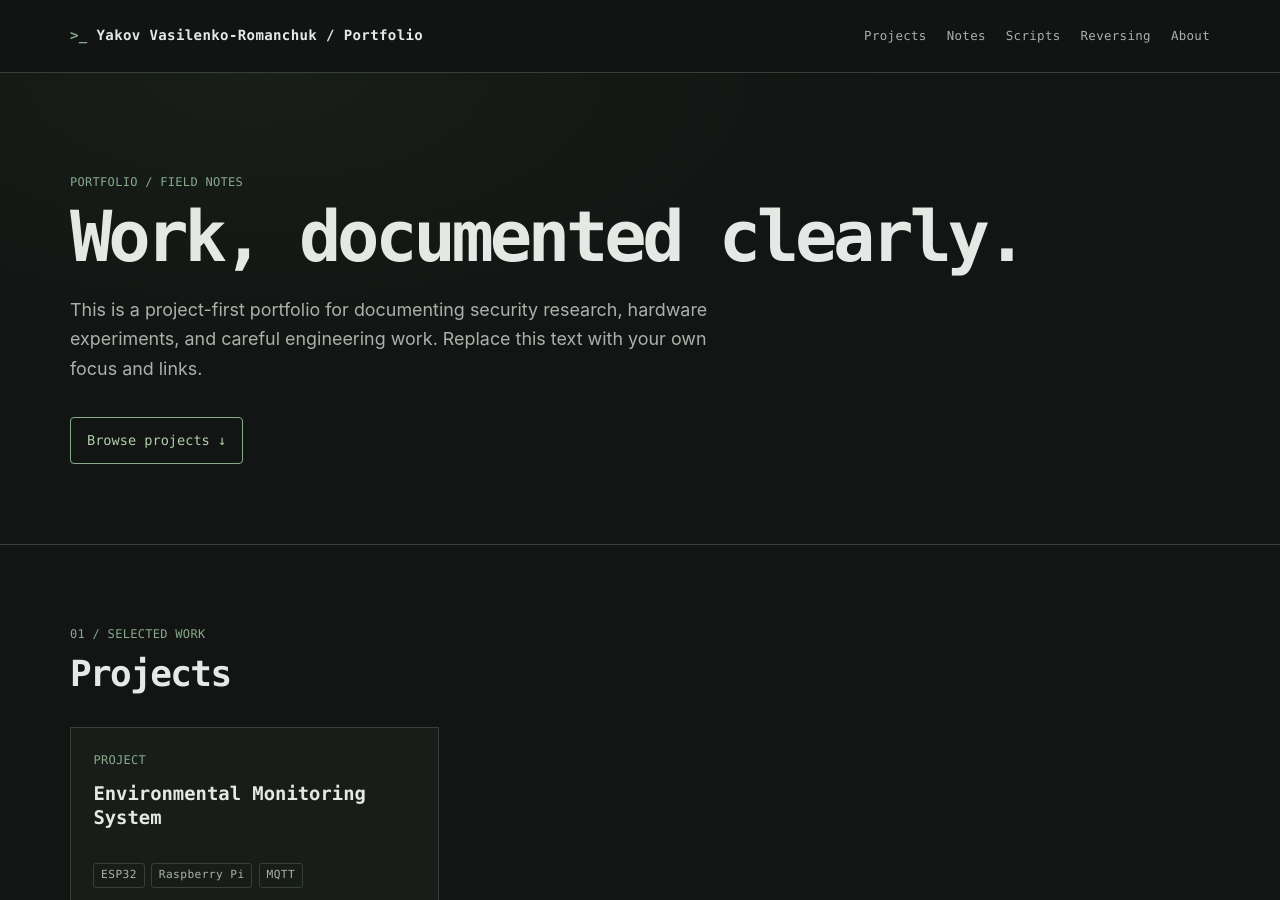
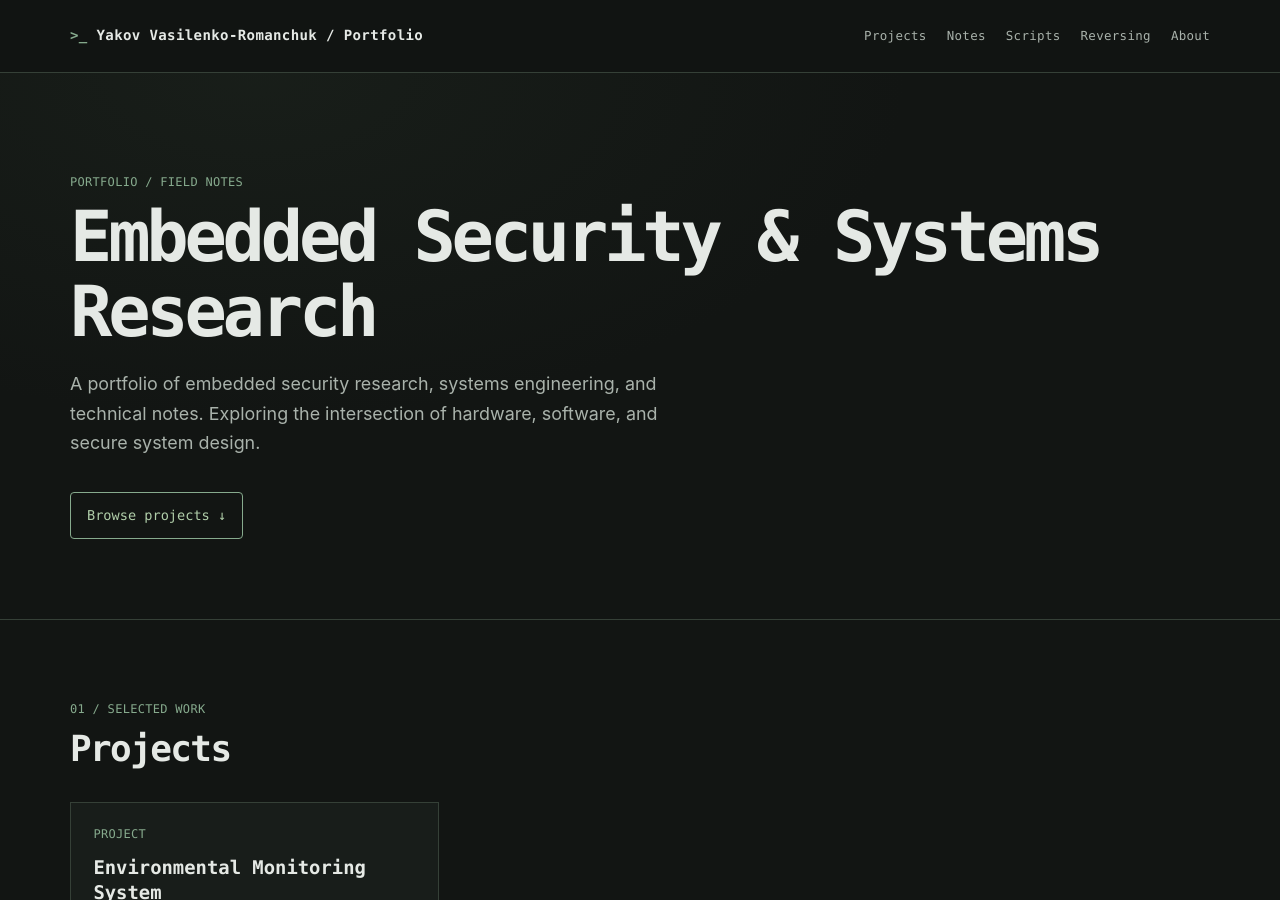
Before and after one commit to yromanchuk21/yromanchuk21.github.io, a Jekyll site: the page built from index.md, in a window 1280 px wide and 900 px high. Built offline with Jekyll 4.4.1, drawn with Linux system fonts in a browser that asks for light colours.

Commit message:
Modify title and goal/abstract

```diff
--- a/_layouts/home.html
+++ b/_layouts/home.html
@@ -4,7 +4,7 @@ layout: default
 <section class="hero">
   <div class="container">
     <p class="eyebrow">Portfolio / Field Notes</p>
-    <h1>Work, documented clearly.</h1>
+    <h1>Embedded Security &amp; Systems Research</h1>
     <div class="hero-copy">{{ content | markdownify }}</div>
     <a class="button" href="#projects">Browse projects <span aria-hidden="true">↓</span></a>
   </div>
--- a/index.md
+++ b/index.md
@@ -4,4 +4,4 @@ title: Projects
 ---
 
 <!-- Edit this introduction in index.md. It is deliberately generic example copy. -->
-This is a project-first portfolio for documenting security research, hardware experiments, and careful engineering work. Replace this text with your own focus and links.
+A portfolio of embedded security research, systems engineering, and technical notes. Exploring the intersection of hardware, software, and secure system design.
```
